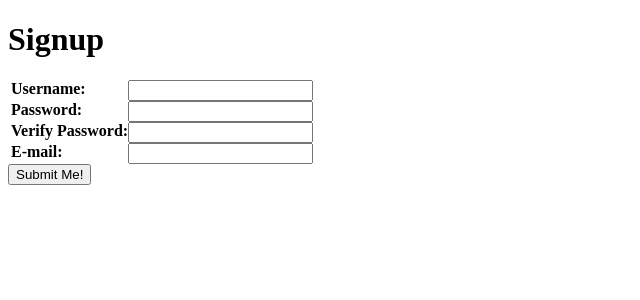
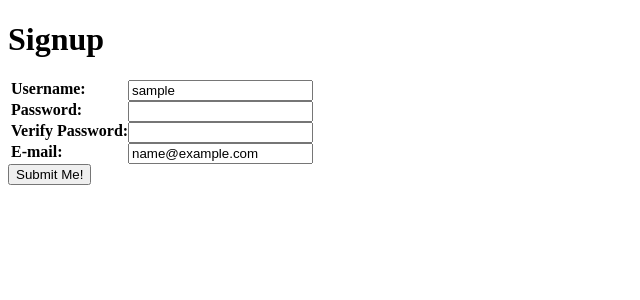
Before and after one commit to cecoppinger/user-signup, a Flask app: template templates/signup.html in a window 1280 px wide. Shown: the top 300 px of the page, without its empty margins (0-640 px from the left). Run offline with Flask 2, Linux system fonts and the light colour scheme; the template is opened without the code that fills it: most values are stand-ins (such as "Sample title", 1, 10 or a date in 2020).

Commit message:
save for push to remote

```diff
--- a/main.py
+++ b/main.py
@@ -28,7 +28,9 @@ def welcome():
 
     return render_template("signup.html", username_error=username_error,
                            password_error=password_error,
-                           verify_pw_error=verify_pw_error)
+                           verify_pw_error=verify_pw_error,
+                           username="",
+                           email="")
 
 
   return render_template("welcome.html", name=username)
--- a/static/style.css
+++ b/static/style.css
@@ -16,3 +16,7 @@ label input {
 p {
   display: inline;
 }
+
+.error {
+  color: red;
+}
--- a/templates/signup.html
+++ b/templates/signup.html
@@ -4,17 +4,17 @@
 <h1>Signup</h1>
 <form action='/welcome' method='POST'>
   <label><span>Username:</span>
-    <input type="text" name="username" />
-  </label><p>{{username_error}}</p>
+    <input type="text" name="username" value="{{username}}" />
+  </label><p class="error">{{username_error}}</p>
   <label><span>Password:</span>
     <input type="password" name="password"/>
-  </label><p>{{password_error}}</p>
+  </label><p class="error">{{password_error}}</p>
   <label><span>Verify Password:</span>
     <input type="password" name="verify-pw" />
-  </label><p>{{verify_pw_error}}</p>
+  </label><p class="error">{{verify_pw_error}}</p>
   <label><span>E-mail:</span>
-    <input type="text" name="email" />
-  </label><p>{{email_error}}</p>
+    <input type="text" name="email" value="{{email}}" />
+  </label><p class="error">{{email_error}}</p>
   <input type="submit" value="Submit Me!"/>
 </form>
 {% endblock %}
```
